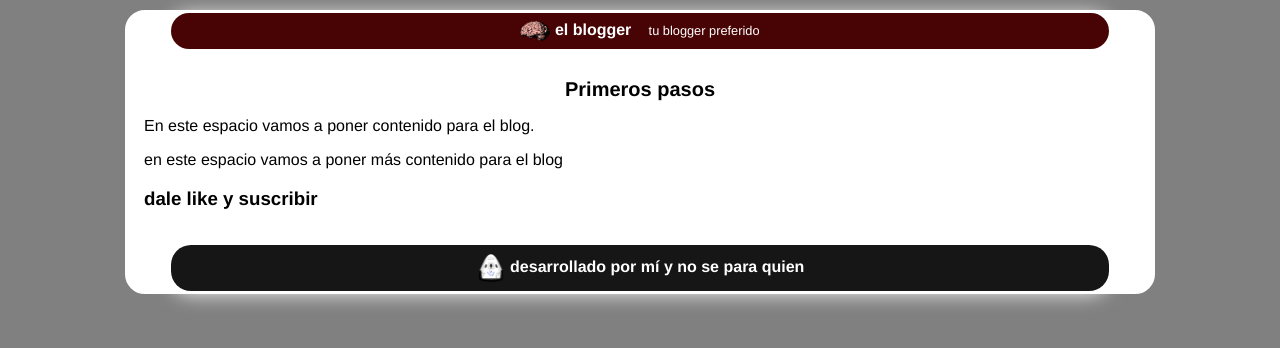
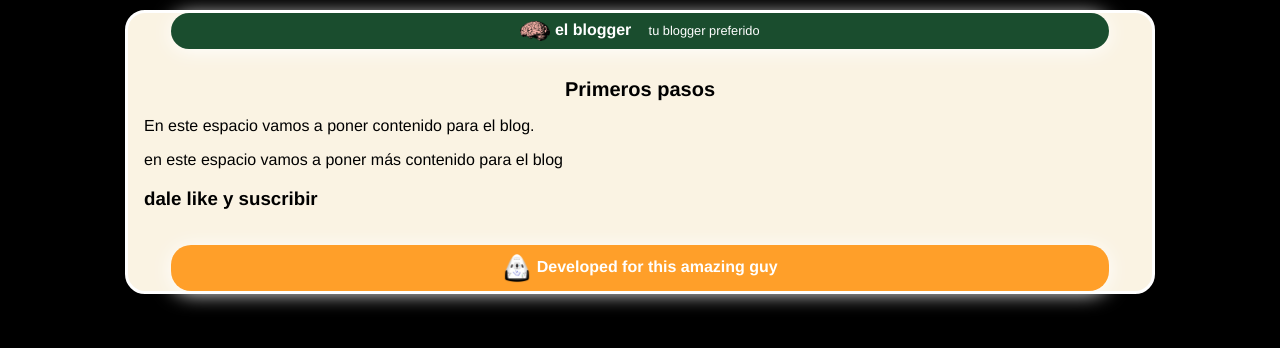
Before and after one commit to estemancas/blog, a plain HTML site: page blog.html in a window 1280 px wide. Drawn offline with Linux system fonts and the light colour scheme.

Commit message:
some modifications to the footer, and to all the colors of the css

```diff
--- a/blog.css
+++ b/blog.css
@@ -2,7 +2,7 @@ body{
     color: blakc;
     font-family: Helvetica;
     font-size: 16px;
-    background-color: grey;
+    background-color: black;
     margin: 0;
     padding: 0;
     text-align: center;
@@ -15,11 +15,11 @@ body{
     border-radius: 20px;
     margin: 10px auto;
     text-align: left;
-    background-color: white;
+    background-color:#FAF3E3;
 }
 #cabecera{
     width: 90%;
-    background-color: rgb(72, 4, 4);
+    background-color: #1A4D2E;
     box-shadow:0px 2px 20px 0px white ;
     margin: 0 auto;
     font-weight:bold ;
@@ -47,7 +47,8 @@ body{
 
 #footer{
     width: 90%;
-    background-color: rgb(23, 22, 22);
+    font-family: Helvetica;
+    background-color: #FF9F29;
     box-shadow:0px 2px 20px 0px white ;
     margin: 0 auto;
     font-weight:bold ;
--- a/blog.html
+++ b/blog.html
@@ -21,7 +21,7 @@
         </div>
         <div id="footer">
             <img src="./img/dragon.png" id="loguito">
-            desarrollado por mí y no se para quien </div>
+            Developed for this amazing guy</div>
     </div>
 
 </body>
```
